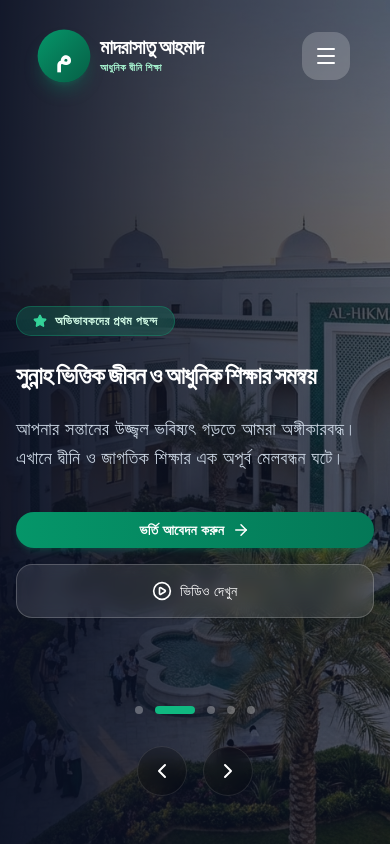
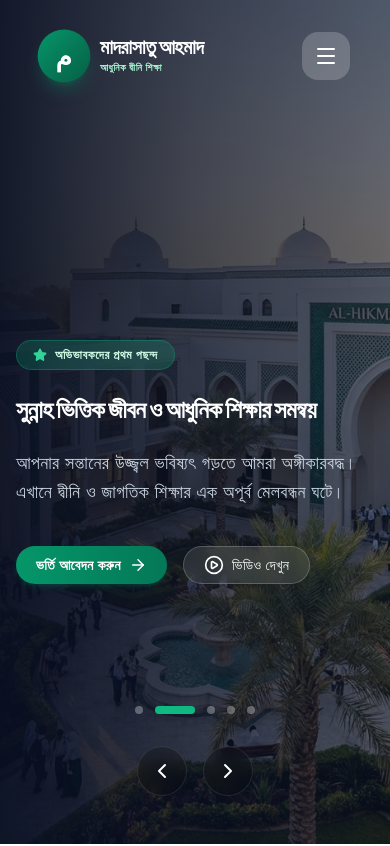
Before and after one commit to mdsalahuddin99/madrasatu-ahmad, a Next.js app: page / in a window 390 px wide. Shown: the top 846 px of the page. Built offline with nearby package versions, Linux system fonts and the light colour scheme.

Commit message:
Improve hero buttons responsiveness and add load more button to gallery

```diff
--- a/components/Hero.tsx
+++ b/components/Hero.tsx
@@ -119,14 +119,14 @@ const Hero: React.FC = () => {
               </p>
 
               {/* Buttons */}
-              <div className="flex flex-col sm:flex-row gap-4 pt-4">
+              <div className="flex flex-wrap gap-4 pt-4">
                 <Link href="/admission" className="btn-primary">
                   <span>ভর্তি আবেদন করুন</span>
                   <ArrowRight size={18} />
                 </Link>
                 <button
                   onClick={() => setIsVideoOpen(true)}
-                  className="btn-secondary bg-white/10 hover:bg-white/20 text-white backdrop-blur-sm border border-white/20 px-8 py-4 rounded-xl font-medium transition-all flex items-center gap-2 justify-center group"
+                  className="btn-secondary bg-white/10 hover:bg-white/20 text-white backdrop-blur-sm border border-white/20 px-5 py-2 md:px-6 md:py-3 rounded-full font-medium transition-all flex items-center gap-2 justify-center group"
                 >
                   <PlayCircle size={20} className="group-hover:scale-110 transition-transform" />
                   <span>ভিডিও দেখুন</span>
```
